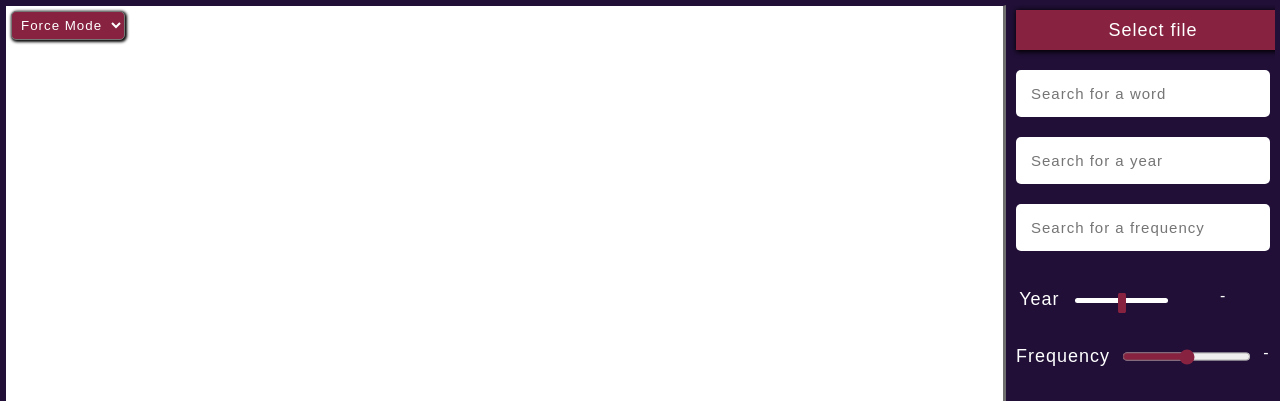
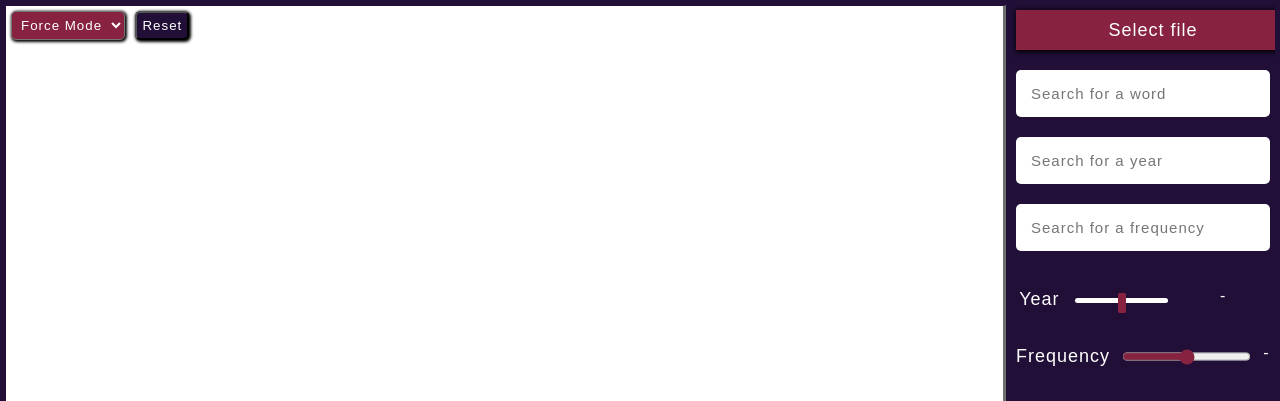
Before and after one commit to Ahmad-Abdou/network-visualization-of-grammatical-constructions, a Flask app: page / in a window 1280 px wide. Shown: the top 401 px of the page. Run offline with Flask 3, Linux system fonts and the light colour scheme; some web fonts are replaced.

Commit message:
Adding reset button and changing colors

```diff
--- a/app.py
+++ b/app.py
@@ -29,5 +29,11 @@ def post_data():
    all_degrees = calculate_degrees(allData)
    return jsonify(all_degrees)
 
+@app.route('/api/data/reset', methods=["GET"])
+def reset_data():
+   global allData
+   allData = []
+   return jsonify({"status": "success", "message": "Data has been reset"})
+
 if __name__ == '__main__':
     app.run(debug=True)
--- a/static/css/style.css
+++ b/static/css/style.css
@@ -293,3 +293,14 @@ input[type="color"]::-webkit-color-swatch {
   cursor: pointer;
   outline: none;
 }
+.reset-btn{
+  background-color: #210F37;
+  color: white;
+  border-radius: 5px;
+  box-shadow: 1px 1px 3px 1px black;
+  cursor: pointer;
+  outline: none;
+  padding: 5px;
+  margin-left: 5px;
+
+}
--- a/static/js/ForceSimulation.js
+++ b/static/js/ForceSimulation.js
@@ -351,7 +351,7 @@ class ForceSimulation {
     const minValue = Math.min(...values)
     const maxValue = Math.max(...values)
 
-    const colorScale = d3.scaleSequential(d3.interpolateRainbow).domain([minValue, maxValue])
+    const colorScale = d3.scaleSequential(d3.interpolateBrBG).domain([minValue, maxValue])
     return colorScale(nodeDegree)
   }
 
--- a/static/js/main.js
+++ b/static/js/main.js
@@ -9,6 +9,7 @@ const chart = new Chart('#chart', 400, 400, margin)
 let nodes = new Map();
 let links = [];
 let previousVerb = null;
+let reset_btn = document.querySelector('.reset-btn')
 
 function initializeVisualization() {
   d3.select('.tree-container').selectAll('svg').remove();
@@ -146,6 +147,28 @@ const buildHirearchy = (file) => {
   });
 }
 
+// reset_btn.addEventListener('click', async () => {
+//   if(force) {
+//     d3.select(force).remove()
+//     const res = await fetch('/api/data/reset', {
+//       method: 'POST',
+//       headers : {
+//         "Content-Type": "application/json"
+//       },
+//       body: JSON.stringify({click: 'clicked'})
+//     })
+//   }
+// })
+
+
+
+reset_btn.addEventListener('click', async () => {
+  if(force) {
+    window.location.reload()
+    const res = await fetch('/api/data/reset')
+  }
+})
+
 window.onload = function() {
   document.querySelector('.file-input').addEventListener('change', getFileName);
 }
--- a/templates/index.html
+++ b/templates/index.html
@@ -18,6 +18,7 @@
           <option value="force">Force Mode</option>
           <option value="tree">Tree Mode</option>
         </select>
+        <button class="reset-btn">Reset</button>
       </div>
     </div>
     <div class="menu">
```
